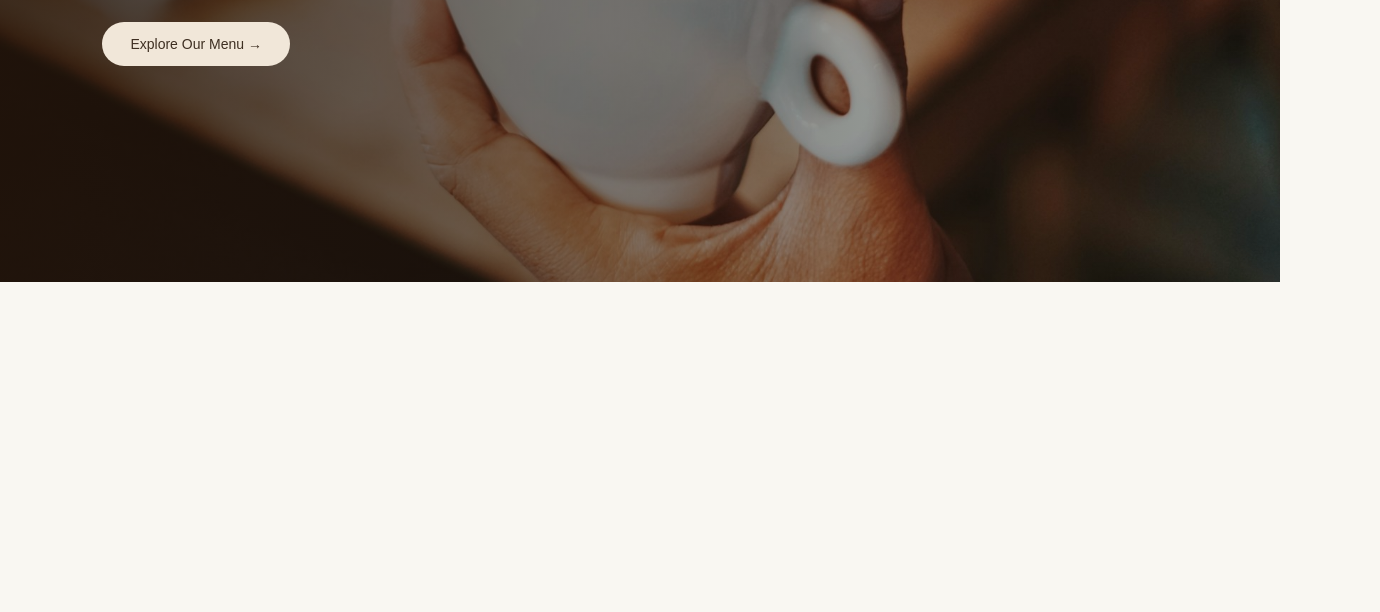
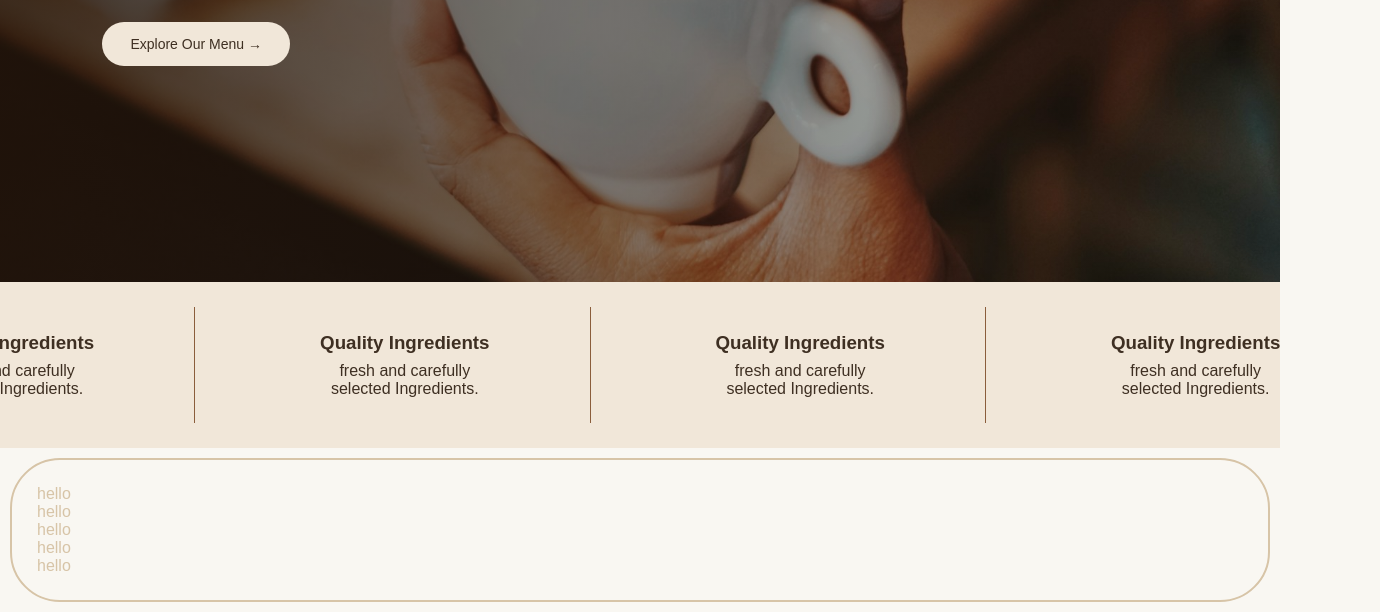
Before and after one commit to Vetpir/Liscano-website, a plain HTML site: page index.html in a window 1280 px wide. Shown: the part 508-1120 px from the top of the page, 1380 px wide, since content can reach past the window. Before the commit the page ends 800 px from the top, so only its background shows below. Drawn offline with Linux system fonts and the light colour scheme.

Commit message:
Done hero, and partial footer

```diff
--- a/index.html
+++ b/index.html
@@ -20,7 +20,7 @@
 
         <nav>
             <a href="#" class="active">Home</a>
-            <a href="#about">About Us</a>
+            <a href="#footer">About Us</a>
             <a href="#menu">Menu</a>
             <a href="#gallery">Gallery</a>
             <a href="#promotions">Promotions</a>
@@ -34,7 +34,7 @@
     </header>
 
 
-    <section class="hero">
+    <section class="hero" id="hero">
 
         <div class="hero-content">
 
@@ -57,6 +57,46 @@
 
     </section>
 
+    <section class="hero-down">
+
+        <div class="descrip">
+            <h3>Quality Ingredients</h3>
+            <p>fresh and carefully</p>
+            <p>selected Ingredients.</p>
+        </div>
+
+        <div class="descrip">
+            <h3>Quality Ingredients</h3>
+            <p>fresh and carefully</p>
+            <p>selected Ingredients.</p>
+        </div class="descrip">
+
+        <div class="descrip">
+            <h3>Quality Ingredients</h3>
+            <p>fresh and carefully</p>
+            <p>selected Ingredients.</p>
+        </div>
+
+        <div class="descrip">
+            <h3>Quality Ingredients</h3>
+            <p>fresh and carefully</p>
+            <p>selected Ingredients.</p>
+        </div>
+
+    </section>
+
+    <footer class="footer" id="footer">
+
+        <div class="footer-content">
+           <p>hello</p>
+           <p>hello</p>
+           <p>hello</p>
+           <p>hello</p>
+           <p>hello</p>
+        </div>
+
+    </footer>
+
 </body>
 
 </html>
--- a/styles.css
+++ b/styles.css
@@ -24,6 +24,9 @@ header {
 
     padding: 12px 5%;
     gap: 20px;
+
+    position: sticky;
+    top: 0;
 }
 
 
@@ -189,3 +192,44 @@ nav .active {
     }
 
 }
+
+/* Footer */
+.footer {
+    margin: 10px;
+    padding: 25px;
+    border: 2px solid;
+    border-radius: 50px;
+    color:#D7C4A7;
+}
+
+/* bellow Hero */
+.hero-down {
+    text-decoration: none;
+    background-color: #F1E7D9;
+    color: #3E2F22;
+
+    padding: 25px 25px;
+    border-radius: 0px;
+    white-space: nowrap;
+
+    justify-content: center;
+    text-align: center;
+    display: flex;
+}
+
+/* Hero H3 */
+.hero-down h3{
+    color: #3E2F22;
+    margin-bottom: 8px;
+}
+
+/* hero div */
+.hero-down div{
+    margin: 0 50px;
+    border-right: 1px solid #8B5E3C;
+    padding: 25px;
+    padding-right: 100px;
+}
+.hero-down div:last-child {
+    border: none;
+}
```
Also changed, not shown: images/Selftea Cafe Color Palette(1).png (added), 1 other file.
